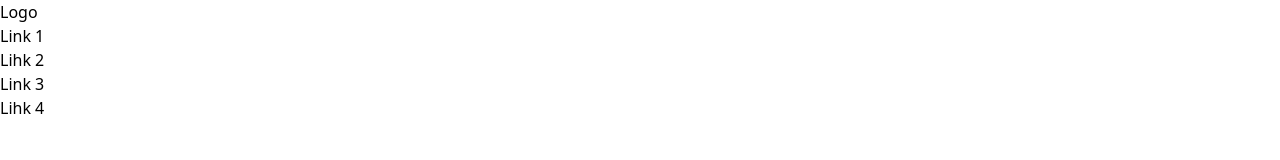
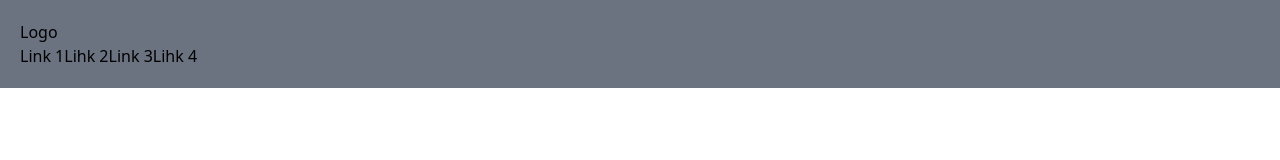
Before and after one commit to karmadice/tailwindcss-demo, a website: page index.html in a window 1280 px wide. Drawn offline with nearby package versions, Linux system fonts and the light colour scheme.

Commit message:
1 file modified

```diff
--- a/index.html
+++ b/index.html
@@ -10,11 +10,11 @@
 
 <body>
 	<div id="app">
-    <div>
-      <nav>
+    <div class="container bg-gray-500 p-5">
+      <nav class="flex">
         <a href="#">Logo</a>
       </nav>
-      <ul>
+      <ul class="flex flex-raw">
         <li>Link 1</li>
         <li>Lihk 2</li>
         <li>Link 3</li>
```
